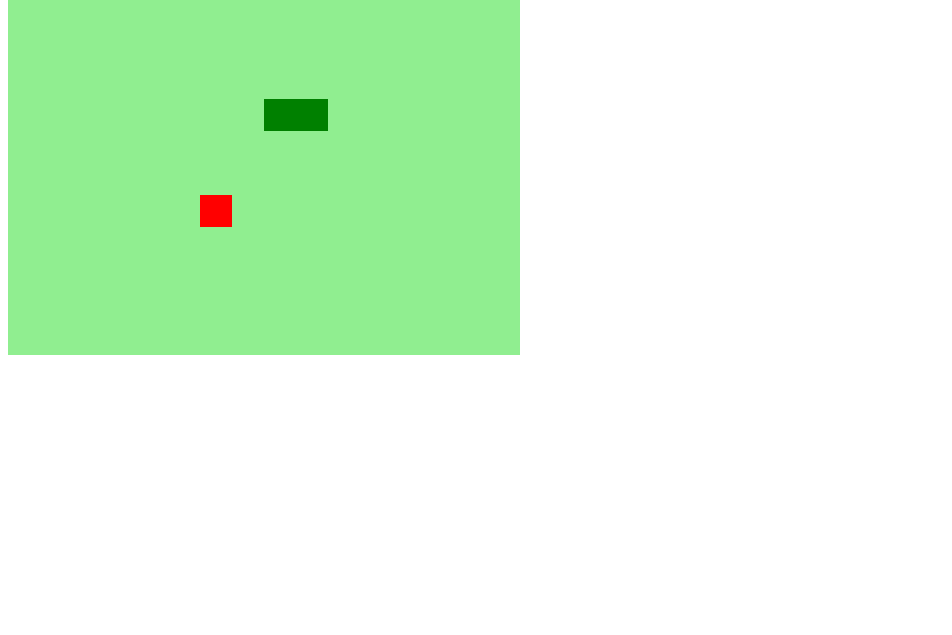
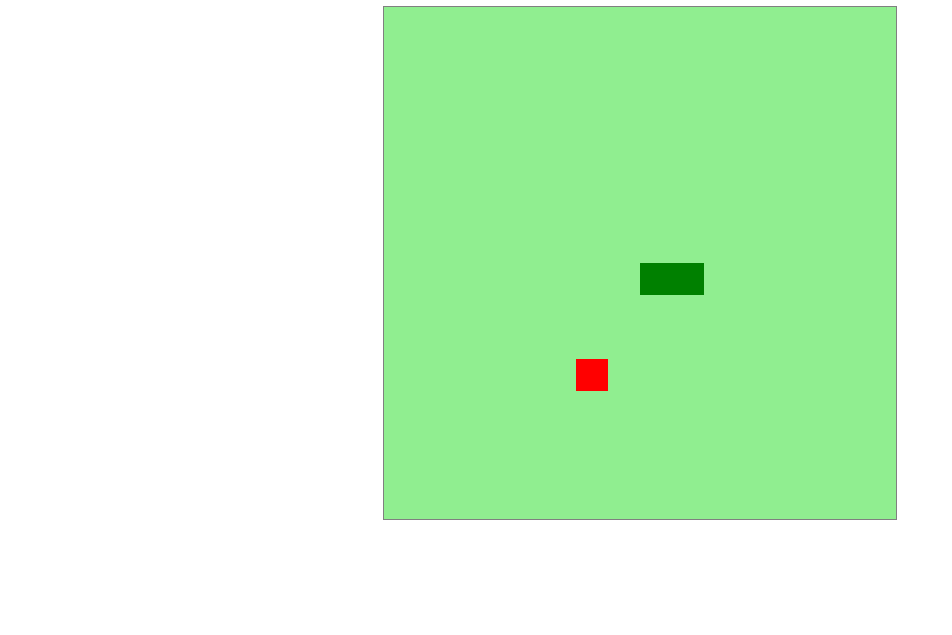
Before and after one commit to Italo1994/jogo-da-cobrinha, a plain HTML site: page index.html in a window 1280 px wide. Shown: the part 165-800 px from the top of the page, without its empty margins (0-952 px from the left). Drawn offline with Linux system fonts and the light colour scheme.

Commit message:
Adicionando um estilo final ao jogo

```diff
--- a/css/style.css
+++ b/css/style.css
@@ -0,0 +1,13 @@
+body {
+    height: 95vh;
+    width: 95;
+    display: flex;
+    justify-content: center;
+    align-items: center;
+    flex-direction: column;
+    color: rgb(44, 139, 44);
+}
+
+canvas {
+    border: 1px solid gray;
+}
--- a/index.html
+++ b/index.html
@@ -9,6 +9,7 @@
         <title>Snake Game</title>
     </head>
     <body>
+        <h1>SNAKE GAME</h1>
         <canvas id="snake" width="512" height="512"></canvas>
 
     </body>
--- a/js/script.js
+++ b/js/script.js
@@ -90,6 +90,8 @@ function iniciarJogo() {
         snakeY += box;
     }
 
+
+
     if(snakeX != food.x || snakeY != food.y) {
         snake.pop();
     }
@@ -97,6 +99,8 @@ function iniciarJogo() {
         food.x = Math.floor(Math.random() * 15 + 1) * box;
         food.y = Math.floor(Math.random() * 15 + 1) * box;
     }
+
+
 
     //snake.pop();
 
```
